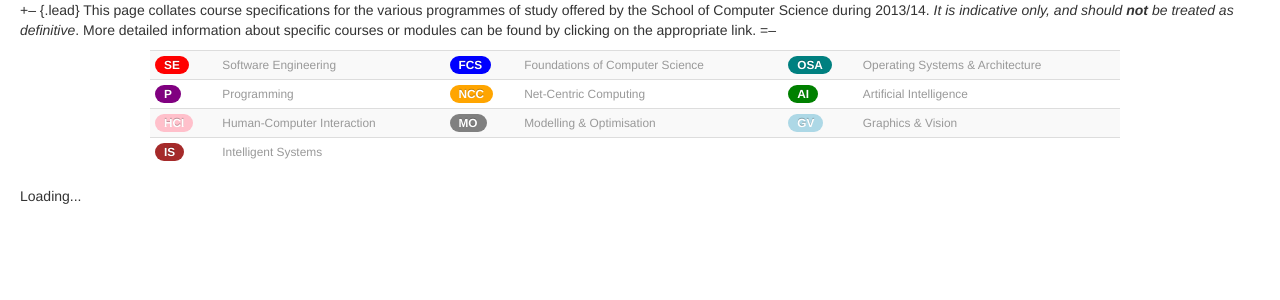
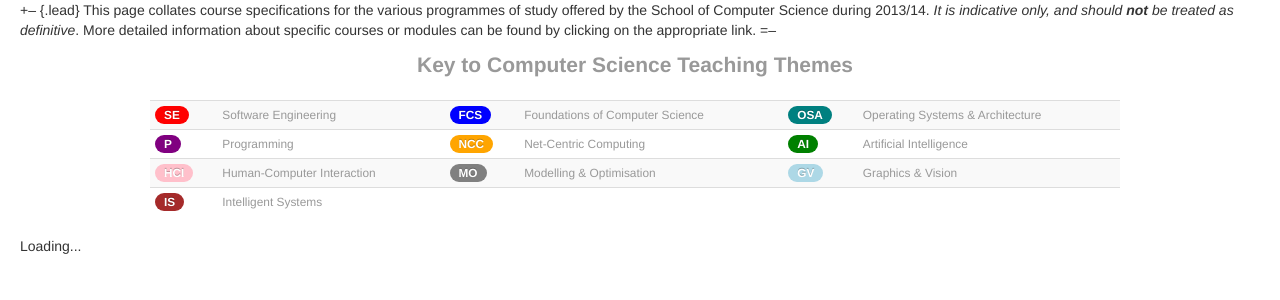
Before and after one commit to mor1/mort-www, a Jekyll site: the page built from courses/index.md, in a window 1280 px wide. Shown: the top 300 px of the page. Built offline with Jekyll 4.4.1, drawn with Linux system fonts in a browser that asks for light colours; Markdown is read by kramdown in place of the engine named in the settings.

Commit message:
[courses] caption table

```diff
--- a/courses/index.md
+++ b/courses/index.md
@@ -12,6 +12,11 @@ This page collates course specifications for the various programmes of study off
 <div class="offset1 span10">
   <small class="muted">
     <table class="table table-condensed table-striped">
+      <caption class="lead">
+        <strong>
+          Key to Computer Science Teaching Themes
+        </strong>
+      </caption>
       <tbody>
         <tr>
           <td><span class="badge red">SE</span></td>
```
